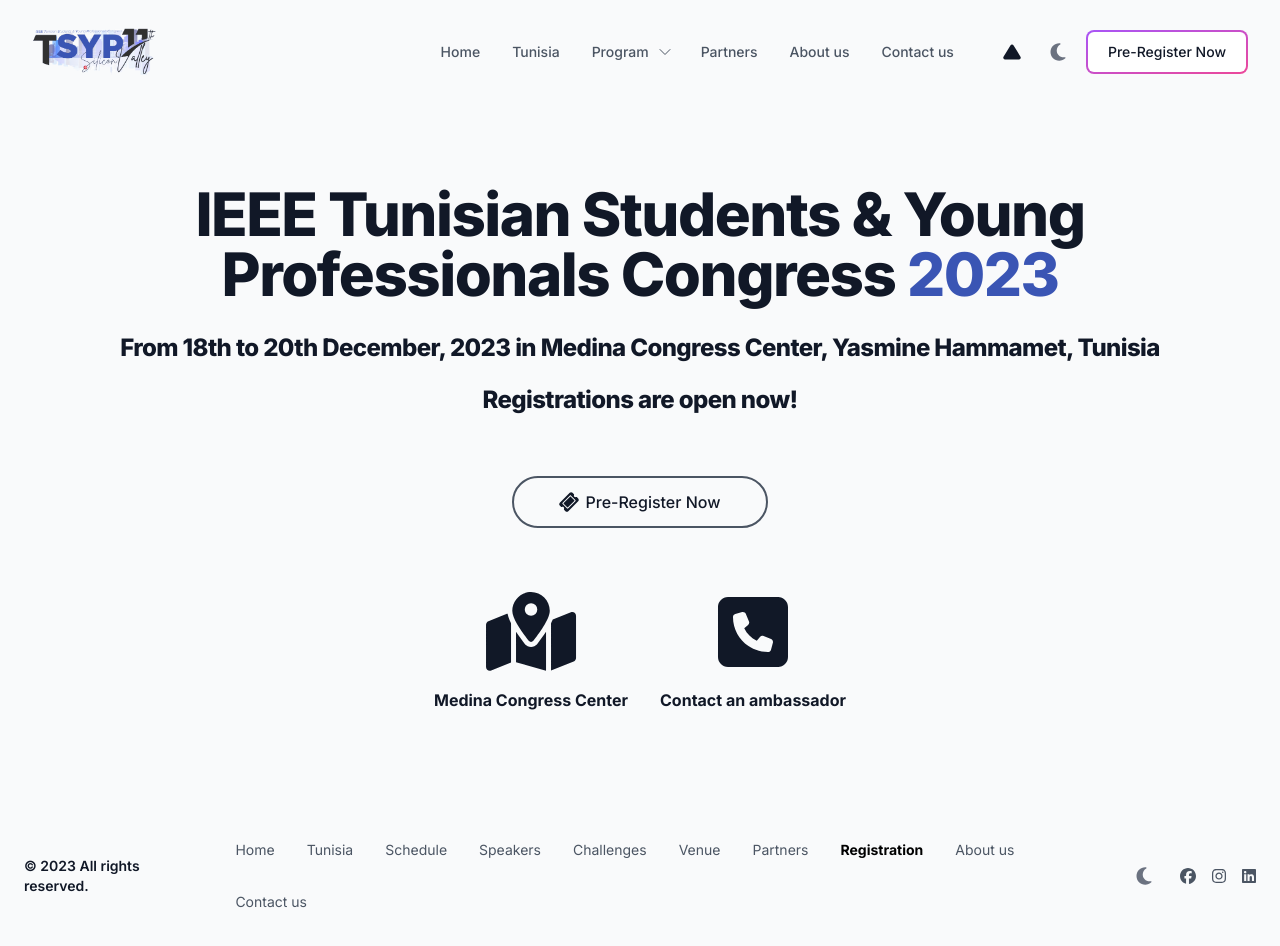
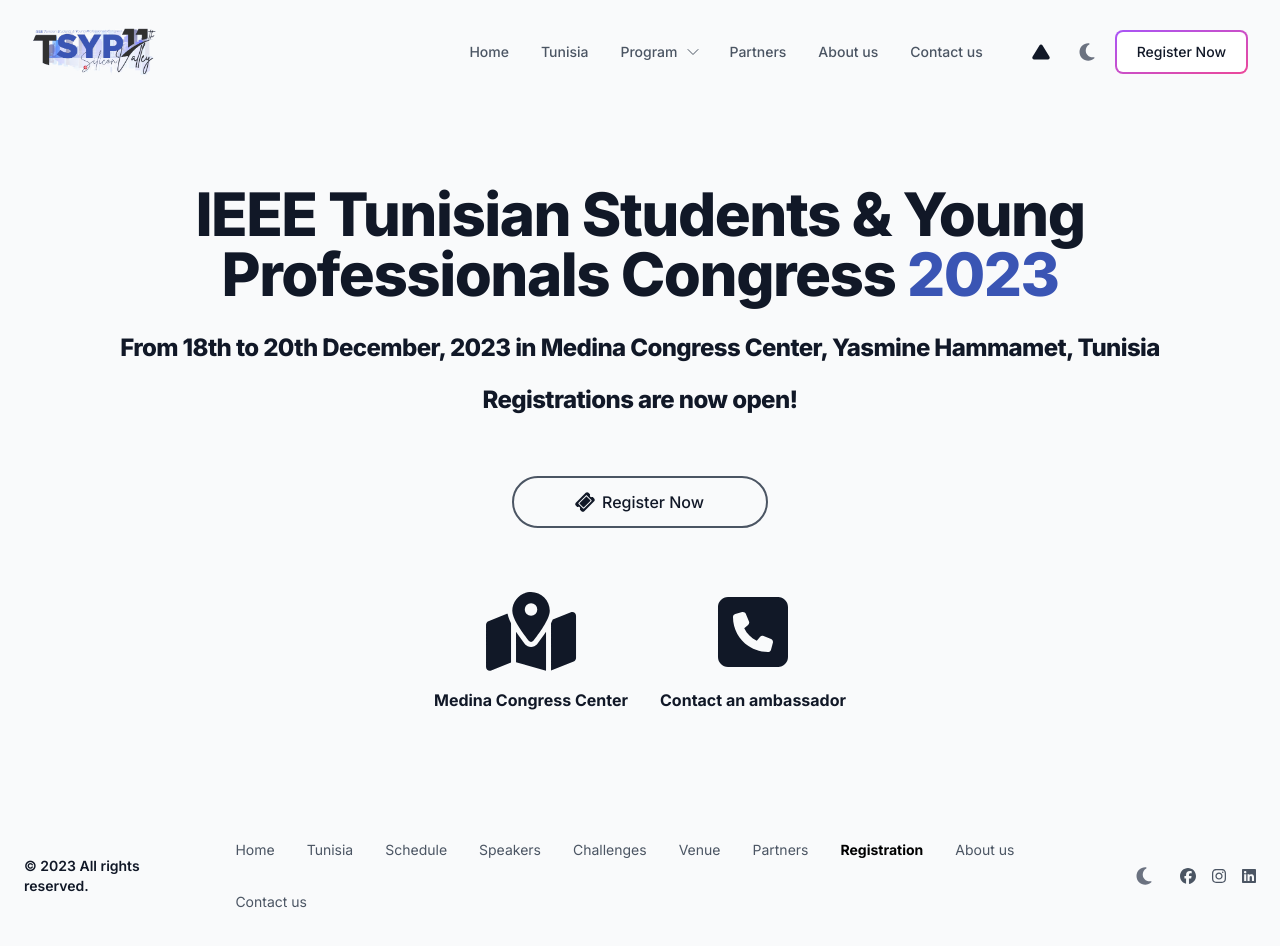
Before and after one commit to hichemfantar/TSYP-11-Congress-Website, a React (Vite) app: page /registration in a window 1280 px wide. Shown: the top 946 px of the page. Built offline with nearby package versions, Linux system fonts and the light colour scheme.

Commit message:
register link

```diff
--- a/src/app/components/Navigation.jsx
+++ b/src/app/components/Navigation.jsx
@@ -227,8 +227,8 @@
 							> */}
 								<div className="relative flex items-center justify-center gap-2 rounded-md bg-white px-5 py-2.5 transition-all duration-75 ease-in group-hover:bg-opacity-0 dark:bg-gray-900">
 									{/* <FontAwesomeIcon className="-rotate-45" icon={faTicket} /> */}
-									<span className="hidden md:block">Pre-Register Now</span>
-									<span className="md:hidden">Pre-Register</span>
+									<span className="hidden md:block">Register Now</span>
+									<span className="md:hidden">Register Now</span>
 								</div>
 								{/* </button> */}
 							</Link>
--- a/src/app/pages/Home.page.jsx
+++ b/src/app/pages/Home.page.jsx
@@ -167,7 +167,7 @@
 							</Link>
 							<Link to={"/registration"} className="flex justify-center">
 								<StyledButton
-									message={"Pre-Register Now"}
+									message={"Register Now"}
 									icon={
 										<FontAwesomeIcon className="-rotate-45" icon={faTicket} />
 									}
--- a/src/app/pages/Registration.page.jsx
+++ b/src/app/pages/Registration.page.jsx
@@ -70,7 +70,7 @@
 						</h1>
 
 						<h1 className="mb-4 text-center text-xl font-bold tracking-tight lg:mb-7 lg:text-center lg:text-2xl lg:font-extrabold lg:leading-none">
-							Registrations are open now!
+							Registrations are now open!
 						</h1>
 
 						{/* <div className="flex justify-center">
@@ -92,12 +92,12 @@
 
 						<div className="mt-16 flex flex-wrap justify-center gap-6">
 							<Link
-								to={"https://bit.ly/tsyp-pre-registration"}
+								to={"https://forms.gle/VJDweQNxu77FLGDVA"}
 								className="flex justify-center"
 								target="_blank"
 							>
 								<StyledButton
-									message={"Pre-Register Now"}
+									message={"Register Now"}
 									icon={
 										<FontAwesomeIcon className="-rotate-45" icon={faTicket} />
 									}
```
